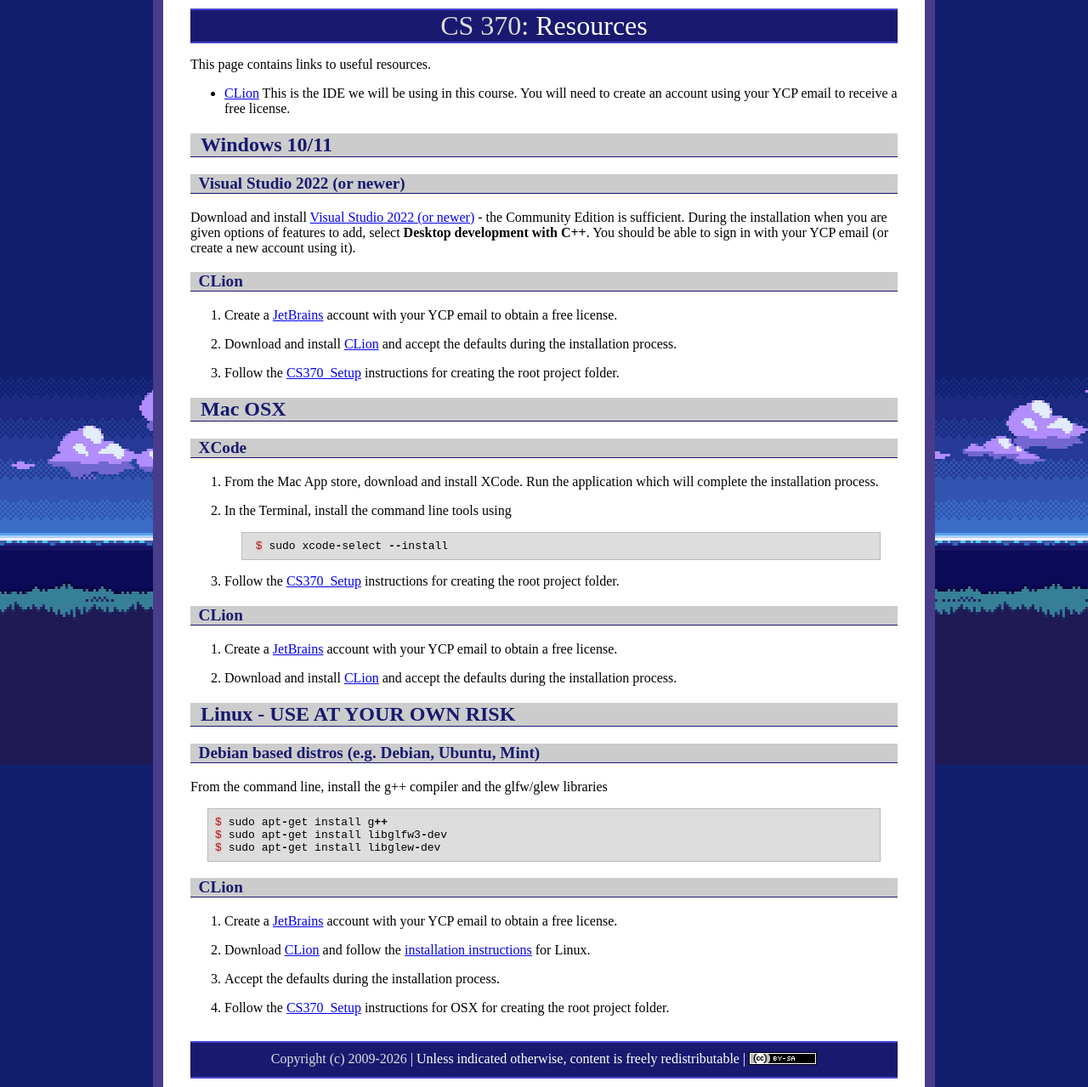
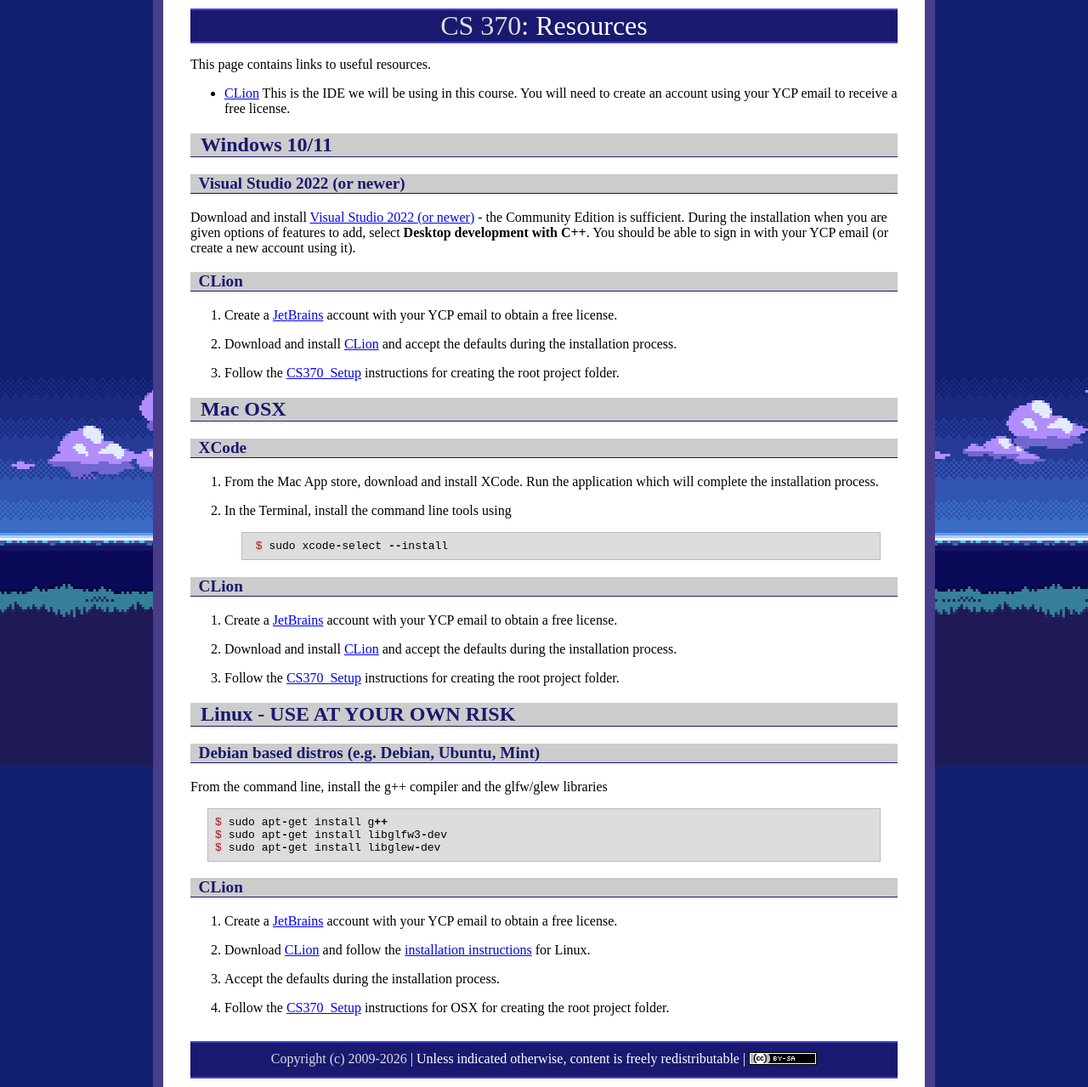
Before and after one commit to ycpcs/cs370-fall2026, a Jekyll site: the page built from resources.md, in a window 1280 px wide. Shown: the whole page at 85% size. Built offline with Jekyll 4.4.1, drawn with Linux system fonts in a browser that asks for light colours.

````diff
--- a/resources.md
+++ b/resources.md
@@ -34,13 +34,13 @@ Download and install [Visual Studio 2022 (or newer)](https://visualstudio.micros
 	$ sudo xcode-select --install
 	```
 
-3. Follow the [CS370\_Setup](CS370_Setup.html) instructions for creating the root project folder.
-
 ### CLion
 
 1.  Create a [JetBrains](https://www.jetbrains.com/community/education/#students) account with your YCP email to obtain a free license.
 
 2. Download and install [CLion](https://www.jetbrains.com/clion/) and accept the defaults during the installation process.
+
+3. Follow the [CS370\_Setup](CS370_Setup.html) instructions for creating the root project folder.
 
 ## Linux - USE AT YOUR OWN RISK
 
````
